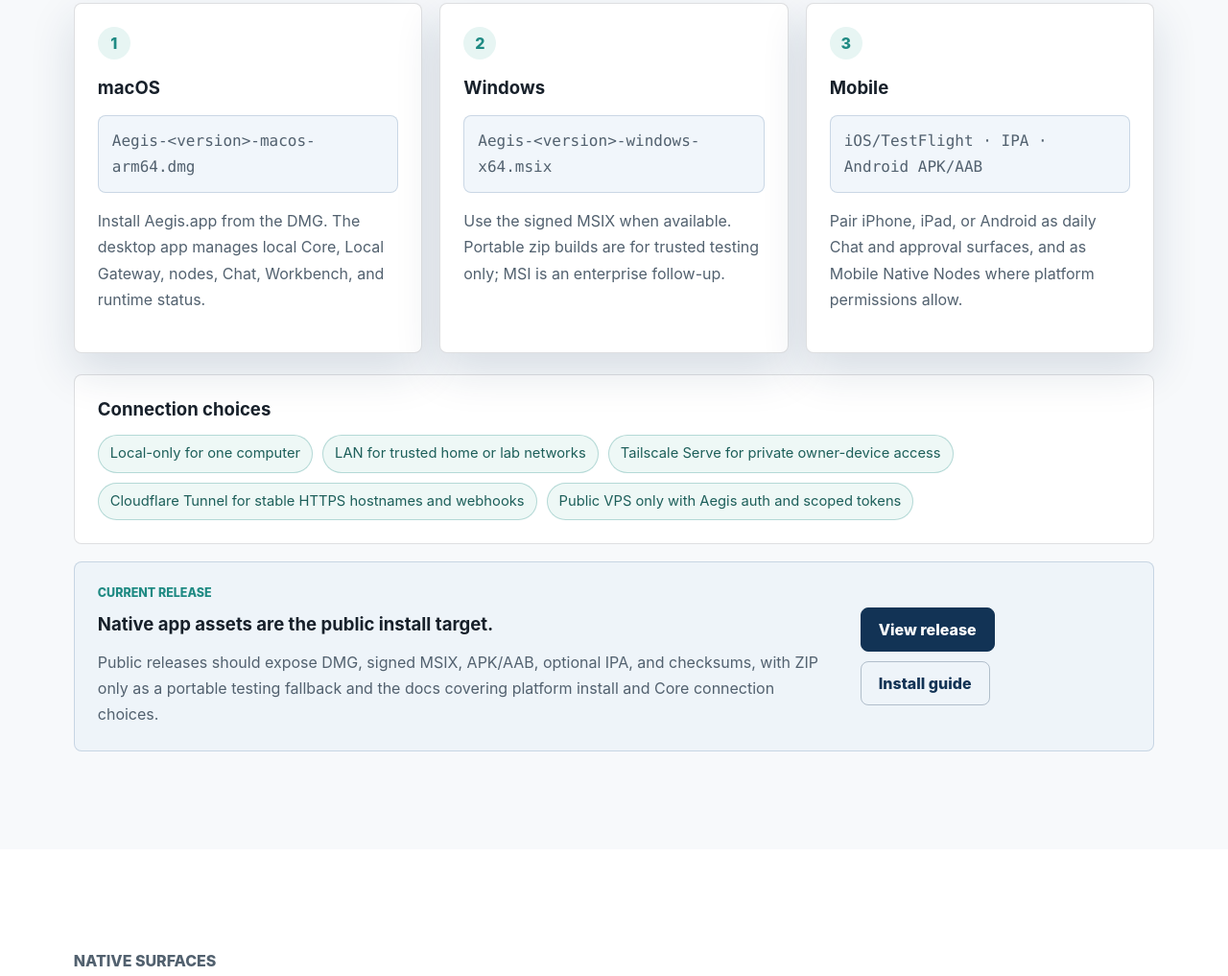
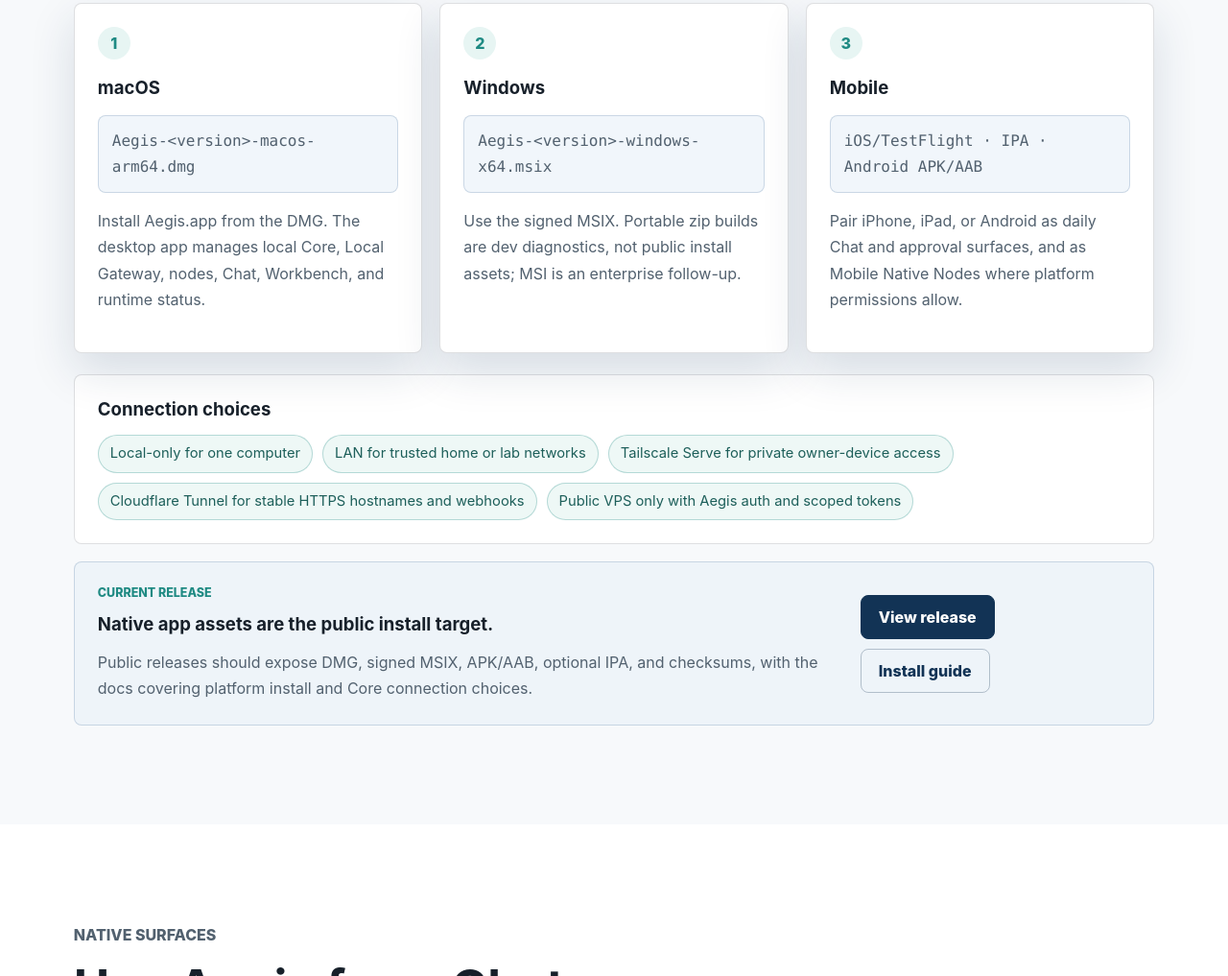
Before and after one commit to HaloForgeAI/aegis-site, a website: page public/index.html in a window 1280 px wide. Shown: the part 2070-3087 px from the top of the page at 96% size. Drawn offline with Linux system fonts and the light colour scheme.

Commit message:
Keep Windows download copy MSIX-first

```diff
--- a/public/index.html
+++ b/public/index.html
@@ -103,8 +103,8 @@
               <h3>Windows</h3>
               <p class="asset-name">Aegis-&lt;version&gt;-windows-x64.msix</p>
               <p>
-                Use the signed MSIX when available. Portable zip builds are for
-                trusted testing only; MSI is an enterprise follow-up.
+                Use the signed MSIX. Portable zip builds are dev diagnostics,
+                not public install assets; MSI is an enterprise follow-up.
               </p>
             </article>
             <article class="step-card">
@@ -135,7 +135,7 @@
               <h3>Native app assets are the public install target.</h3>
               <p>
                 Public releases should expose DMG, signed MSIX, APK/AAB, optional IPA,
-                and checksums, with ZIP only as a portable testing fallback and the docs covering platform install and Core
+                and checksums, with the docs covering platform install and Core
                 connection choices.
               </p>
             </div>
```
